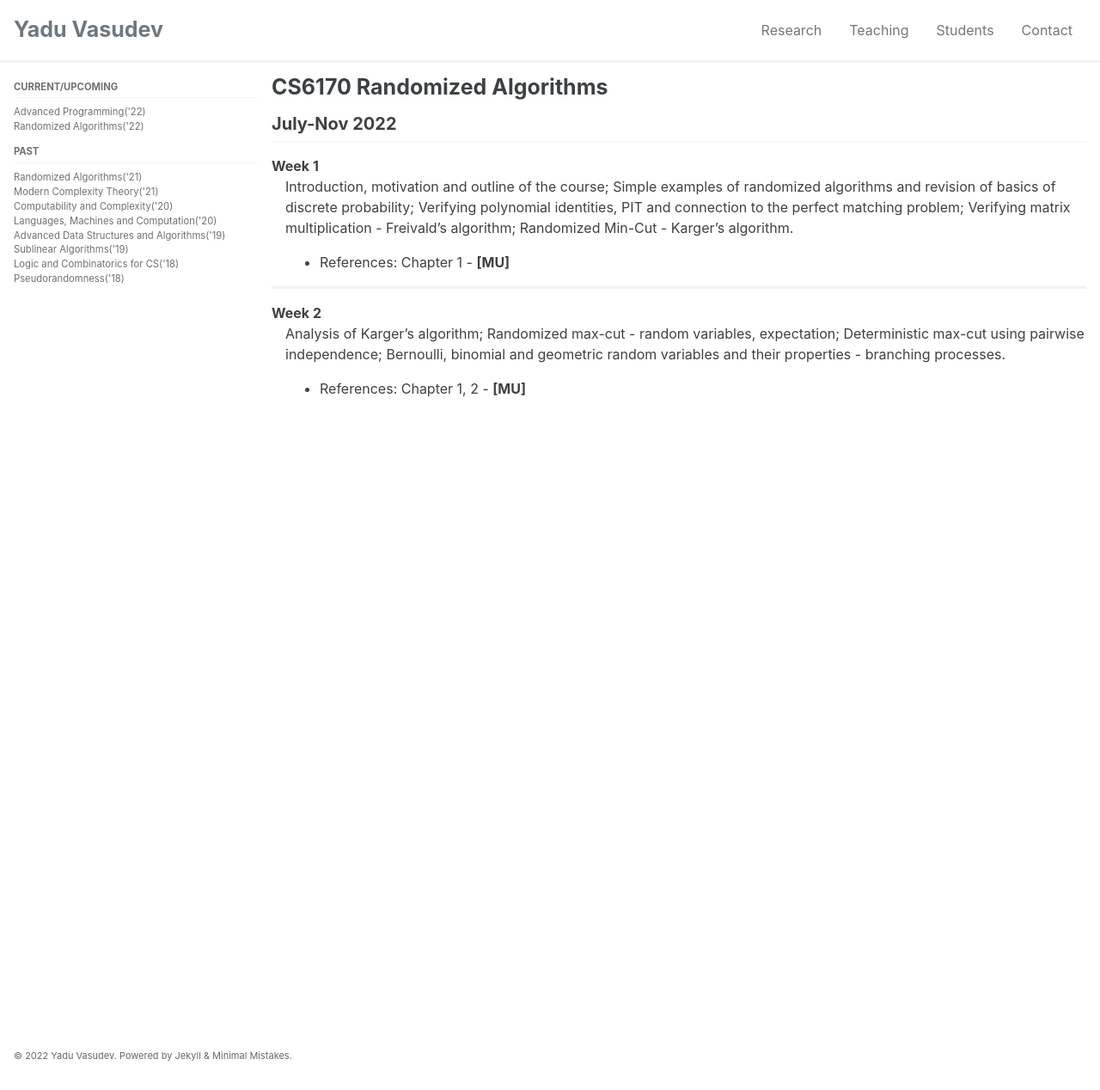
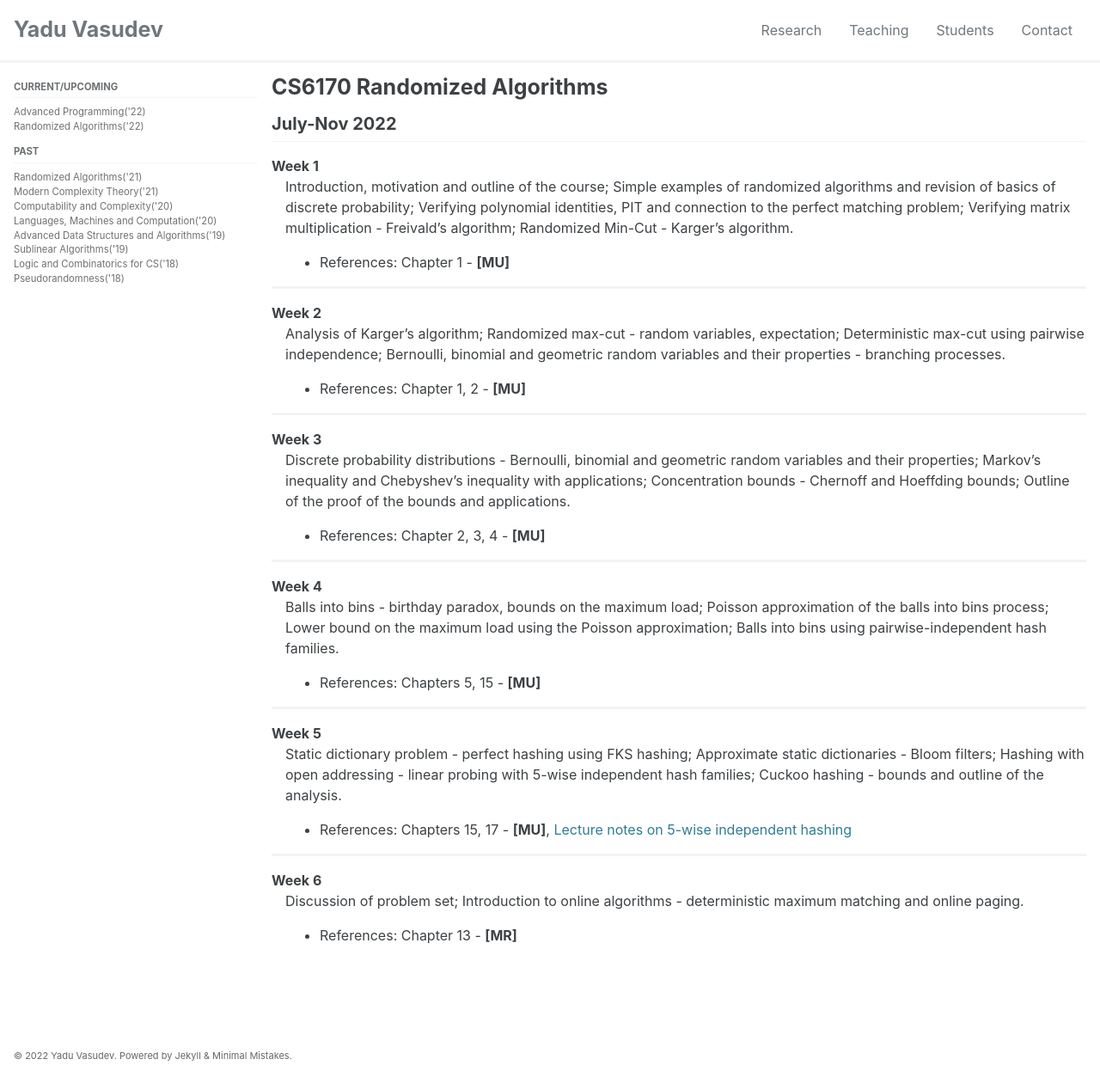
Before and after one commit to yaduvasudev/yaduvasudev.github.io, a Jekyll site: the page built from _pages/6170-22-lectures.md, in a window 1280 px wide and 1268 px high. Shown: the whole window at 86% size. Built offline with Jekyll 4.4.1, drawn with Linux system fonts in a browser that asks for light colours; cached includes are drawn as plain includes.

Commit message:
cs6170 lec updates
lecture schedule, links to problem sets updated

```diff
--- a/_pages/6170-22-lectures.md
+++ b/_pages/6170-22-lectures.md
@@ -18,3 +18,27 @@ Week 1
 Week 2
 : Analysis of Karger's algorithm; Randomized max-cut - random variables, expectation; Deterministic max-cut using pairwise independence; Bernoulli, binomial and geometric random variables and their properties - branching processes.
 - References: Chapter 1, 2 - **[MU]**
+
+---
+
+Week 3
+: Discrete probability distributions - Bernoulli, binomial and geometric random variables and their properties; Markov's inequality and Chebyshev's inequality with applications; Concentration bounds - Chernoff and Hoeffding bounds; Outline of the proof of the bounds and applications.
+- References: Chapter 2, 3, 4 - **[MU]**
+
+---
+
+Week 4
+: Balls into bins - birthday paradox, bounds on the maximum load; Poisson approximation of the balls into bins process; Lower bound on the maximum load using the Poisson approximation; Balls into bins using pairwise-independent hash families.
+- References: Chapters 5, 15 - **[MU]**
+
+---
+
+Week 5
+: Static dictionary problem - perfect hashing using FKS hashing; Approximate static dictionaries - Bloom filters; Hashing with open addressing - linear probing with 5-wise independent hash families; Cuckoo hashing - bounds and outline of the analysis.
+- References: Chapters 15, 17 - **[MU]**, [Lecture notes on 5-wise independent hashing](https://arxiv.org/pdf/1509.04549.pdf)
+
+---
+
+Week 6
+: Discussion of problem set; Introduction to online algorithms - deterministic maximum matching and online paging.
+- References: Chapter 13 - **[MR]**
```
Also changed, not shown: _pages/6170-22.md (+1 -1 lines).
